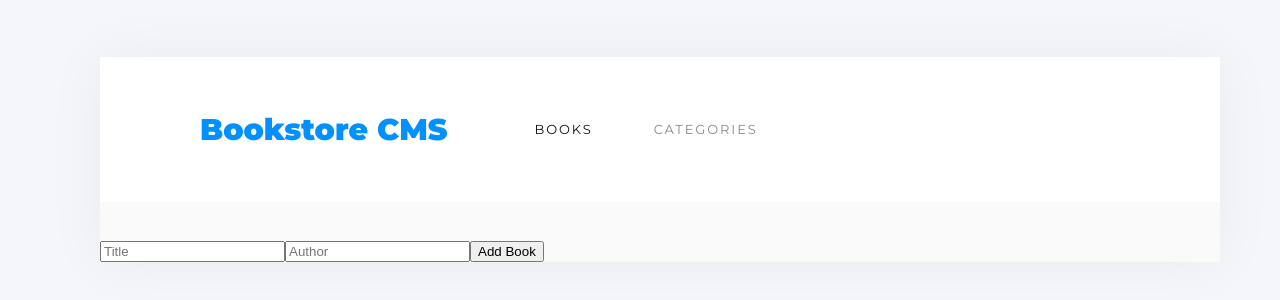
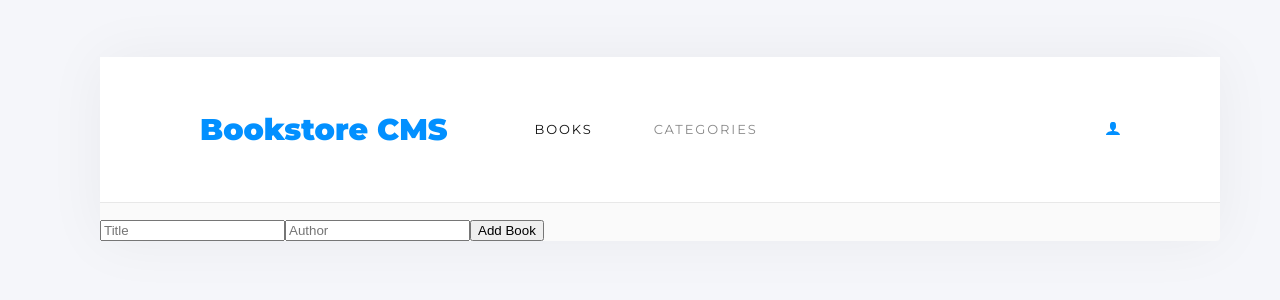
Before and after one commit to d4nQw3rty/book-store-react, a React (Create React App) app: page / in a window 1280 px wide. Shown: the part 92-392 px from the top of the page. Built offline with nearby package versions, Linux system fonts and the light colour scheme; no server answers.

Commit message:
Add user ico and style

```diff
--- a/src/App.css
+++ b/src/App.css
@@ -16,9 +16,9 @@ body {
   display: flex;
   align-items: center;
   height: 5.938rem;
-  margin: 0 0 2.375rem;
   padding: 1.438rem 6.188rem 1.688rem 6.25rem;
   background-color: #fff;
+  border-bottom: solid 1px #e8e8e8;
 }
 
 .list {
@@ -63,3 +63,13 @@ body {
 .active {
   opacity: 100%;
 }
+
+.ico-container {
+  display: flex;
+  flex: 1;
+  justify-content: end;
+}
+
+.user-icon {
+  color: rgb(2, 144, 255);
+}
--- a/src/components/Navbar.js
+++ b/src/components/Navbar.js
@@ -1,6 +1,7 @@
 import React from 'react';
 import { NavLink } from 'react-router-dom';
 import '../App.css';
+import { ImUser } from 'react-icons/im';
 
 const links = [
   {
@@ -28,9 +29,11 @@ const Navbar = () => (
               </NavLink>
             </li>
           ))}
-
         </ul>
       </nav>
+      <div className="ico-container">
+        <ImUser className="user-icon" />
+      </div>
     </header>
   </>
 );
```
